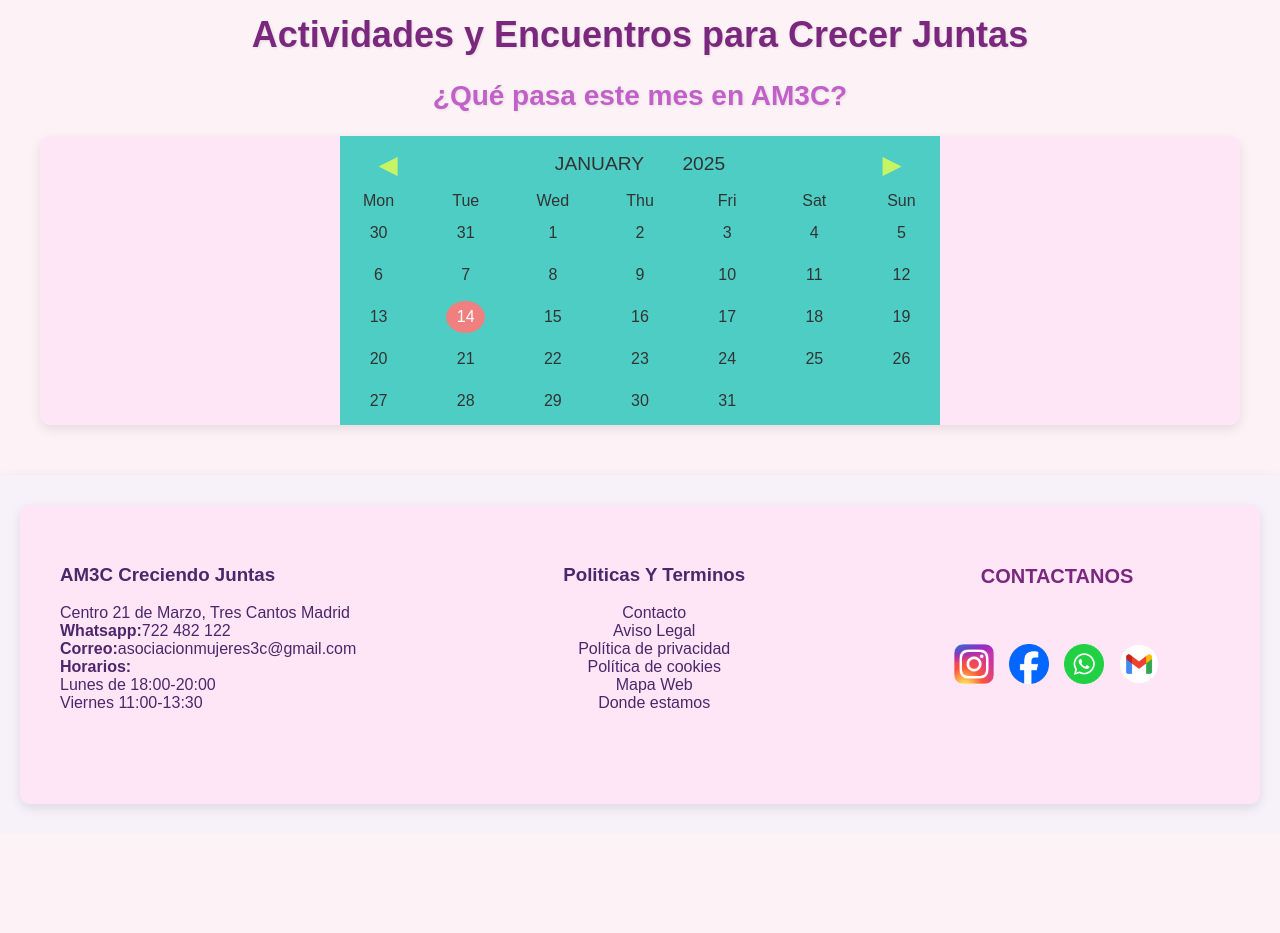
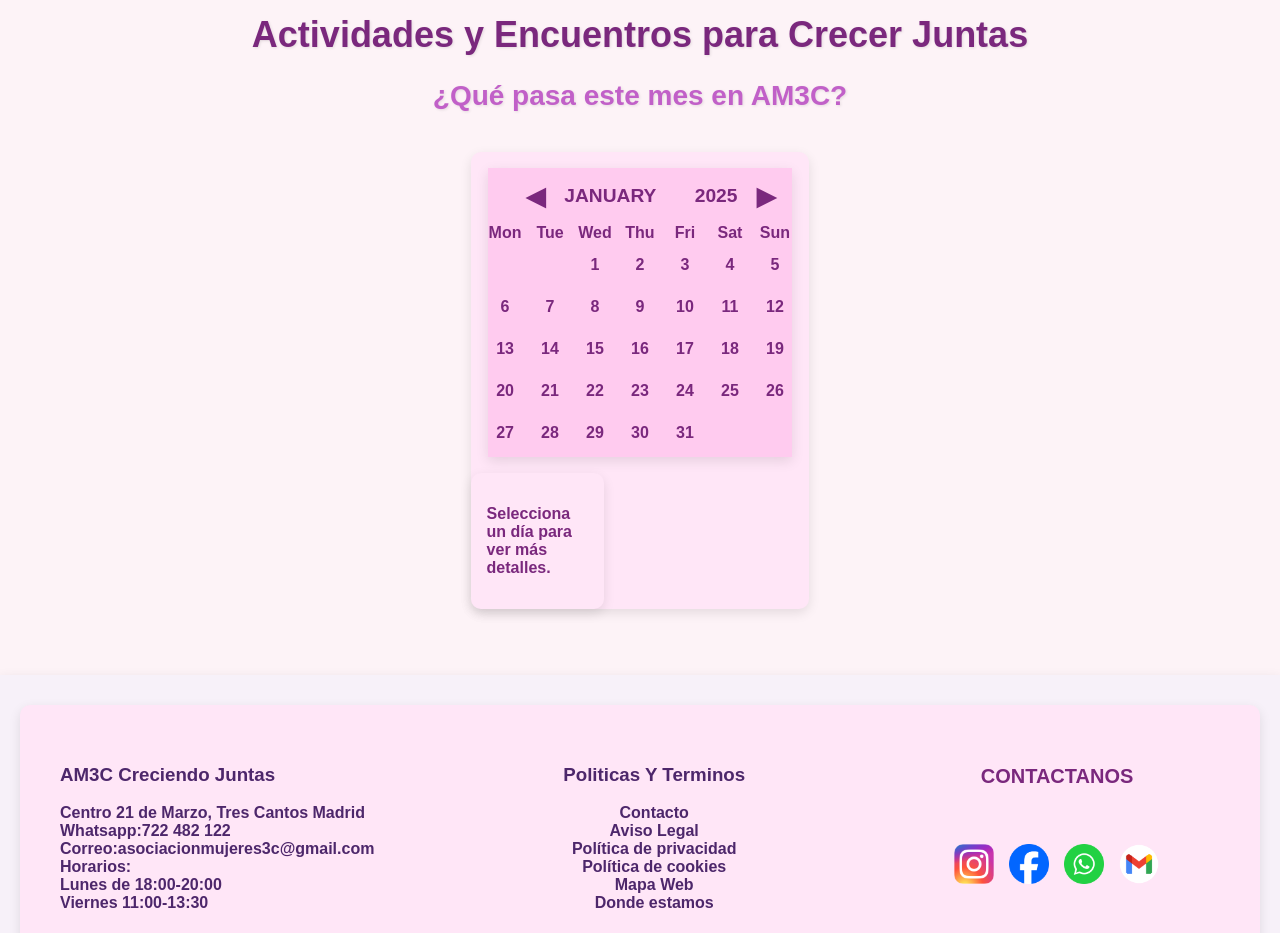
Before and after one commit to CayetanoCastillo/ONG-AM3C, a React (Vite) app in the folder am3c/: page / in a window 1280 px wide. Shown: the part 3480-4413 px from the top of the page. Before the commit the page ends 4314 px from the top, so only its background shows below. Built offline with nearby package versions, Linux system fonts and the light colour scheme.

Commit message:
cambios Calendario

```diff
--- a/am3c/src/componentes/calendario.css
+++ b/am3c/src/componentes/calendario.css
@@ -2,6 +2,8 @@
     margin: 0;
     font-family: 'Arial', sans-serif;
     background-color: #fdf3f7;
+    color: #7a287d;
+    font-weight: bold;
   }
   .calendar_box{
     max-width: 1200px;
@@ -17,11 +19,12 @@
   }
 
   .calendar {
-    background: #4ECDC4;
-    width: 80%;
+    background: #ffcbef;
+    width: 90%;
     max-width: 600px;
     margin: 1em auto;
     padding: .5em 0;
+    box-shadow: 0 4px 12px rgba(0, 0, 0, 0.1);
   }
 
   .calendar__info {
@@ -38,7 +41,7 @@
 
   .calendar__prev,
   .calendar__next {
-    color: #C7F464;
+    color: #7a287d;
     cursor: pointer;
     font-size: 1.3em;
   }
@@ -68,14 +71,37 @@
     line-height: 2;
   }
 
-  .calendar__today {
-    background: lightcoral;
-    color: white;
-    width: 50%;
-    border-radius: 50%;
-    margin: auto;
-  }
-
   .calendar__last-days {
     opacity: .3;
   }
+  .calendar_container {
+    display: flex;
+    justify-content: space-between;
+    align-items: flex-start;
+    max-width: 1200px;
+    margin: auto;
+    padding: 1em;
+  }
+
+  .calendar_details {
+    width: 30%;
+    background: #ffe6f7;
+    border-radius: 10px;
+    padding: 1em;
+    box-shadow: 0 4px 12px rgba(0, 0, 0, 0.1);
+  }
+
+  .calendar_details_text {
+    text-align: left;
+  }
+
+  .calendar__selected {
+    background: #7a287d;
+    color: white;
+  }
+  .calendar__date:hover {
+    cursor: pointer;
+    background: #7a287d;
+    color: white;
+    transition: background 0.3s ease, color 0.3s ease;
+  }
--- a/am3c/src/componentes/calendario.tsx
+++ b/am3c/src/componentes/calendario.tsx
@@ -9,7 +9,8 @@ const Calendario: React.FC = () => {
   const [currentDate, setCurrentDate] = useState(new Date());
   const [currentMonth, setCurrentMonth] = useState(currentDate.getMonth());
   const [currentYear, setCurrentYear] = useState(currentDate.getFullYear());
-  const [days, setDays] = useState<number[]>([]);
+  const [days, setDays] = useState<(number | null)[]>([]);
+  const [selectedDay, setSelectedDay] = useState<number | null>(null);
 
   useEffect(() => {
     generateCalendar(currentMonth, currentYear);
@@ -18,16 +19,14 @@ const Calendario: React.FC = () => {
   const generateCalendar = (month: number, year: number) => {
     const daysInMonth = getTotalDays(month, year);
     const startDayOfWeek = startDay(month, year);
-    const prevMonthDays = getTotalDays(month === 0 ? 11 : month - 1, year);
+    const calendarDays: (number | null)[] = [];
 
-    let calendarDays: number[] = [];
-
-    // Fill in previous month's last days
-    for (let i = startDayOfWeek; i > 0; i--) {
-      calendarDays.push(prevMonthDays - (i - 1));
+    // Agregar espacios en blanco para los días del mes anterior
+    for (let i = 0; i < startDayOfWeek; i++) {
+      calendarDays.push(null);
     }
 
-    // Current month's days
+    // Agregar los días del mes actual
     for (let i = 1; i <= daysInMonth; i++) {
       calendarDays.push(i);
     }
@@ -61,6 +60,7 @@ const Calendario: React.FC = () => {
       setCurrentMonth(11);
       setCurrentYear(currentYear - 1);
     }
+    setSelectedDay(null); // Reset selected day when changing month
   };
 
   const handleNextMonth = () => {
@@ -70,15 +70,15 @@ const Calendario: React.FC = () => {
       setCurrentMonth(0);
       setCurrentYear(currentYear + 1);
     }
+    setSelectedDay(null); // Reset selected day when changing month
   };
 
   return (
     <>
       <h1>Actividades y Encuentros para Crecer Juntas</h1>
       <h2>¿Qué pasa este mes en AM3C?</h2>
-      <div className='calendar_box'>
-
-
+      <div className='calendar_container'>
+        <div className='calendar_box '>
           <div className="calendar">
             <div className="calendar__info">
               <div className="calendar__prev" onClick={handlePrevMonth}>&#9664;</div>
@@ -99,13 +99,36 @@ const Calendario: React.FC = () => {
 
             <div className="calendar__dates">
               {days.map((day, index) => {
+                if (day === null) {
+                  return <div key={index} className="calendar__date calendar__item calendar__empty"></div>;
+                }
+
                 const isCurrentDay = day === currentDate.getDate() && currentMonth === currentDate.getMonth() && currentYear === currentDate.getFullYear();
+                const isSelectedDay = day === selectedDay;
                 return (
-                <div key={index} className={`calendar__date calendar__item ${isCurrentDay ? 'calendar__today' : ''}`}>
+                  <div
+                    key={index}
+                    className={`calendar__date calendar__item ${isSelectedDay ? 'calendar__selected' : ''}`}
+                    onClick={() => setSelectedDay(day)}
+                  >
                     {day}
                   </div>
                 );
               })}
+            </div>
+          </div>
+
+          <div className='calendar_details'>
+            {selectedDay ? (
+              <div className='calendar_details_text'>
+                <h3>Información del {selectedDay} de {monthNames[currentMonth]} {currentYear}</h3>
+                <p>Aquí puedes añadir información o eventos relacionados con este día.</p>
+              </div>
+            ) : (
+              <div className='calendar_details_text'>
+                <p>Selecciona un día para ver más detalles.</p>
+              </div>
+            )}
           </div>
         </div>
       </div>
```
Lines whose indentation alone changed are shown as unchanged.
